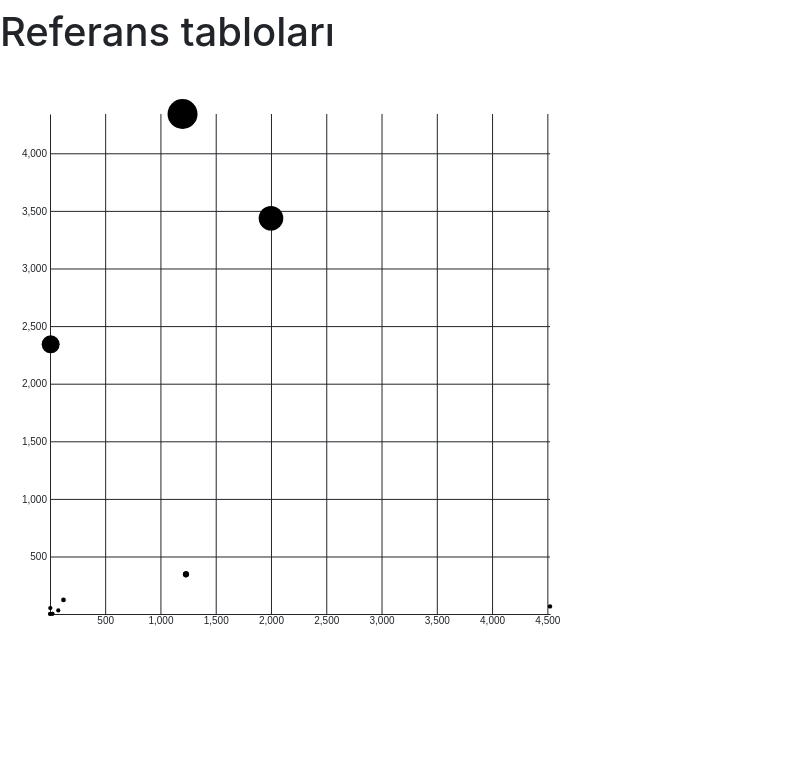
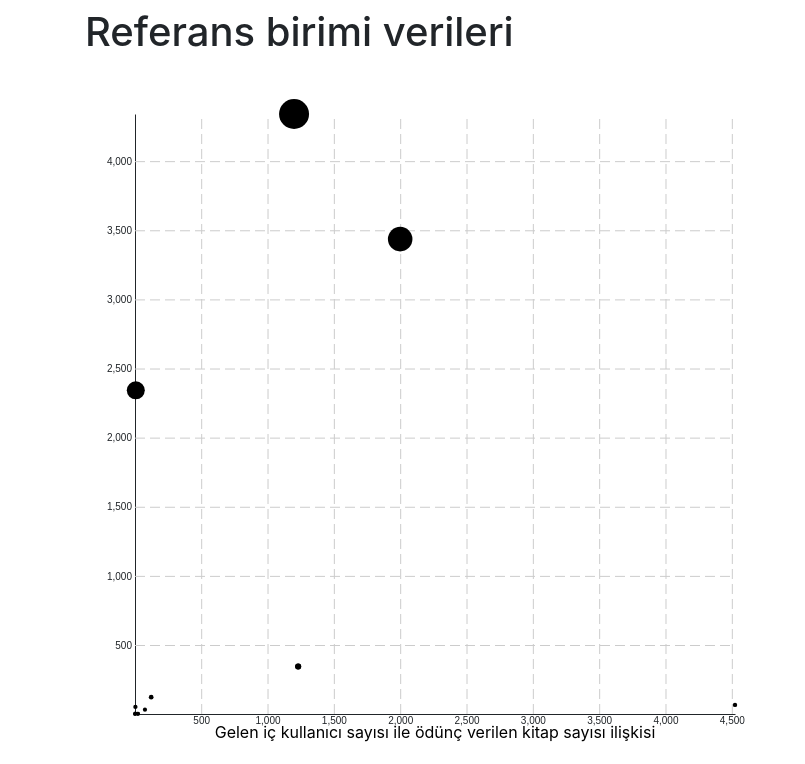
Before and after one commit to tirnavali/tgnat-analytics, a Django app: page /referans/chart in a window 1280 px wide. Shown: the part 56-820 px from the top of the page, without its empty margins (0-805 px from the left). Before the commit the page ends 682 px from the top, so only its background shows below. Run offline with Django 3.2, Linux system fonts and the light colour scheme; data comes from the database, SQL or seed files in the repository; some libraries are stand-ins or nearby versions.

Commit message:
d3.js saçılım grafiği tamamlandı.

```diff
--- a/cockpit/static/cockpit/js/reference_chart.js
+++ b/cockpit/static/cockpit/js/reference_chart.js
@@ -1,6 +1,6 @@
 `Bu dosya reference_chart.html sayfasındaki d3.js görsellerini oluşturmaktadır.`;
-const width = 600;
-const height = 600;
+const width = 700;
+const height = 700;
 const padding = 50;
 d3.json("http://localhost:8000/api/referans/").then(function (datas) {
   const yScale = d3
@@ -16,12 +16,14 @@ d3.json("http://localhost:8000/api/referans/").then(function (datas) {
     .scaleLinear()
     .domain(d3.extent(datas, (d) => d.borrowed_books))
     .range([2, 15]);
-  const xAxis = d3.axisBottom(xScale)
+  const xAxis = d3
+    .axisBottom(xScale)
     .tickSize(-height + 2 * padding)
     .tickSizeOuter(0);
-  const yAxis = d3.axisLeft(yScale)
-  .tickSize(-width + 2 * padding)
-  .tickSizeOuter(0);
+  const yAxis = d3
+    .axisLeft(yScale)
+    .tickSize(-width + 2 * padding)
+    .tickSizeOuter(0);
 
   d3.select("svg")
     .append("g")
@@ -43,6 +45,14 @@ d3.json("http://localhost:8000/api/referans/").then(function (datas) {
     .attr("cx", (d) => xScale(d.user_from_inside))
     .attr("cy", (d) => yScale(d.borrowed_books))
     .attr("r", (d) => radiusScale(d.borrowed_books));
+
+  d3.select("svg")
+    .append("text")
+    .attr("x", width / 2)
+    .attr("y", height - padding)
+    .attr("dy", "1.5em")
+    .style("text-anchor", "middle")
+    .text("Gelen iç kullanıcı sayısı ile ödünç verilen kitap sayısı ilişkisi");
 });
 
 let datas = "";
--- a/cockpit/templates/cockpit/reference_chart.html
+++ b/cockpit/templates/cockpit/reference_chart.html
@@ -1,13 +1,24 @@
-{% include 'cockpit/header.html' %}
+{% extends 'cockpit/base.html' %}
 {% load static %}
-<h1>Referans tabloları</h1>
+{% block header %}
 <script type="text/javascript" src="{% static 'cockpit/js/reference_chart.js' %}"></script>
+<link
+      rel="stylesheet"
+      href="{% static 'cockpit/css/reference_chart.css' %}"
+    />
+
+{% endblock %}
+
+
+{% block content %}
+<div class="container">
+
+
+<h1>Referans birimi verileri</h1>
+
 
 <svg >
 
 </svg>
-
-
-
-
-{% include 'cockpit/footer.html' %}
+</div>
+{% endblock %}
```
